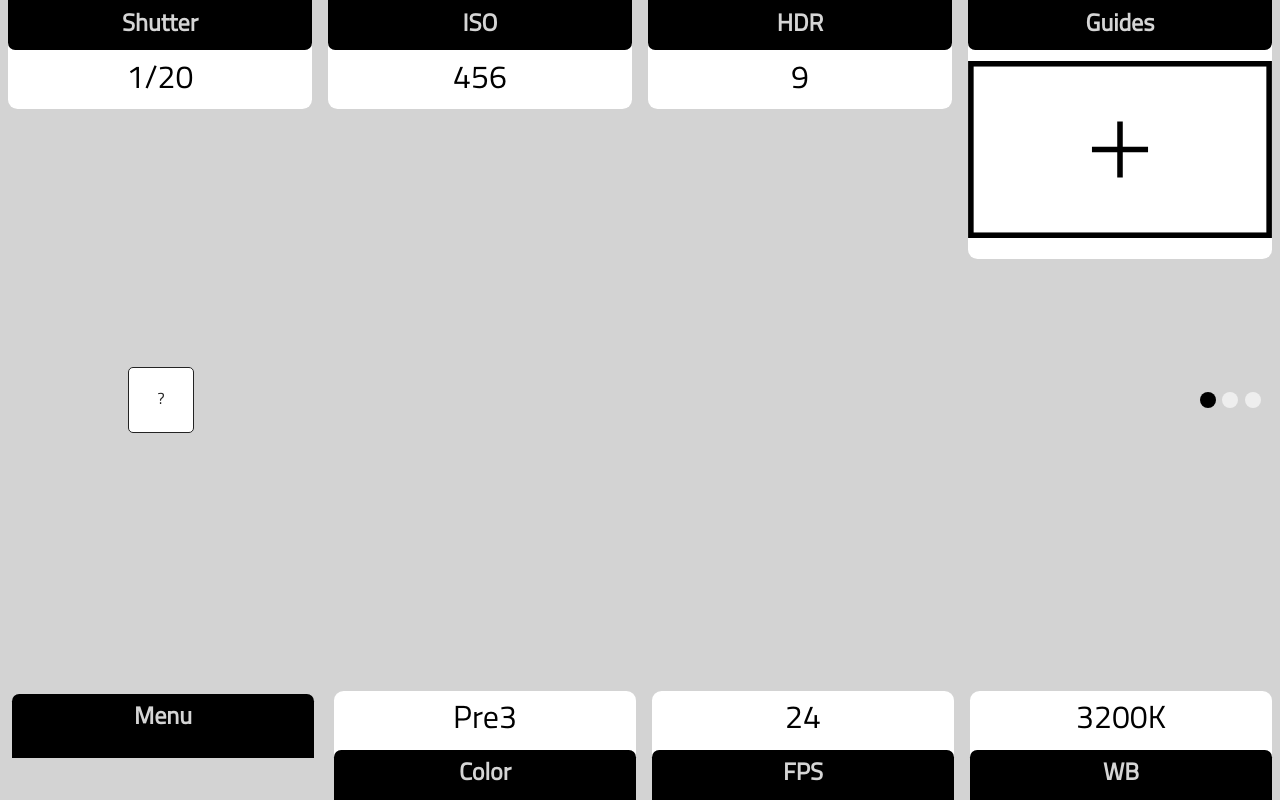
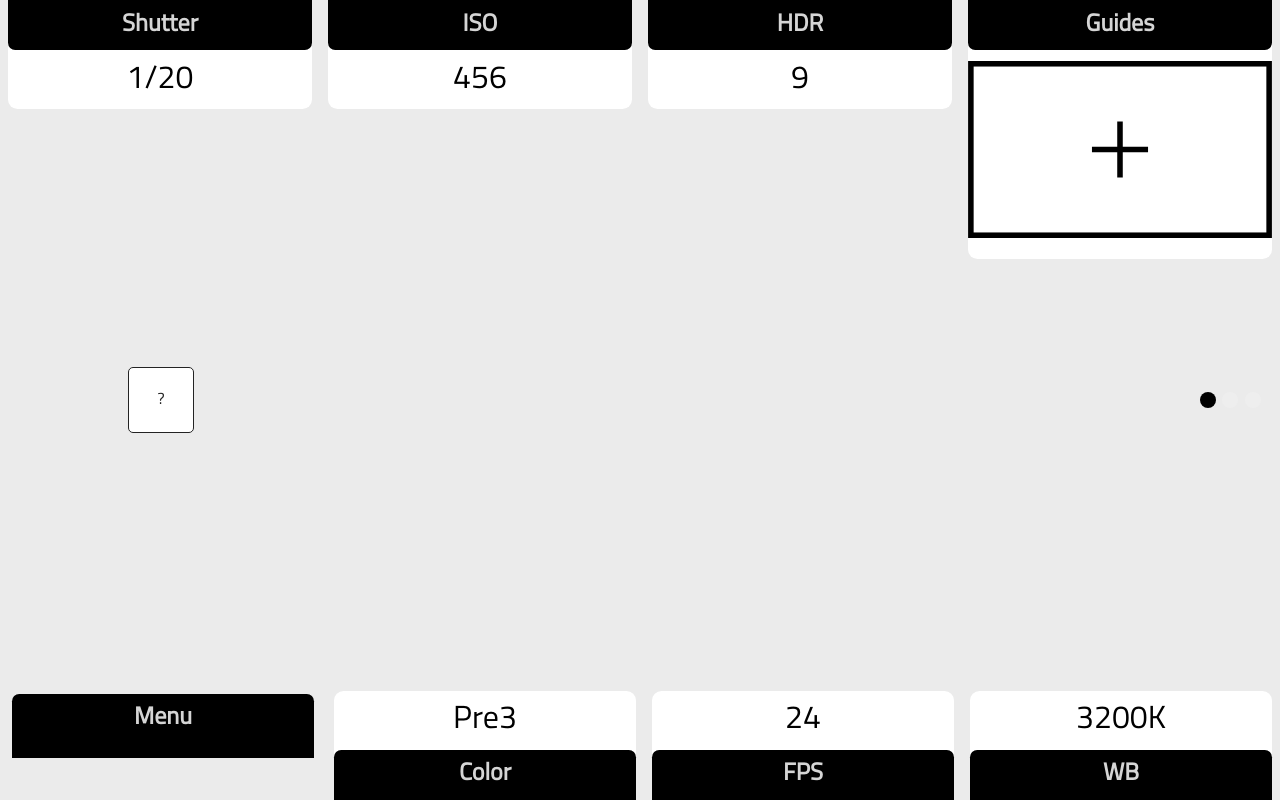
Before and after one commit to apertus-open-source-cinema/axiom-firmware, a PHP site: page / in a window 1280 px wide. Run offline with PHP 8.4, Linux system fonts and the light colour scheme.

Commit message:
color tuning

```diff
--- a/software/control_daemon/ControlGUI/css/menu.css
+++ b/software/control_daemon/ControlGUI/css/menu.css
@@ -42,7 +42,7 @@
 }
 
 .menuButton-currentvalue  {
-    background-color:#3b5ddb !important;
+    background-color:#7ebcc6 !important;
     color: #171615 !important;
 }
 
--- a/software/control_daemon/ControlGUI/css/style.css
+++ b/software/control_daemon/ControlGUI/css/style.css
@@ -7,7 +7,7 @@
     body {
         height: 100%;
         width: 100%;
-        background-color: lightgray;
+        background-color: #ebebeb;
         font-family: 'Titillium';
 
         margin: 0;
--- a/software/control_daemon/ControlGUI/js/main.js
+++ b/software/control_daemon/ControlGUI/js/main.js
@@ -127,7 +127,6 @@ function startUp() {
         ShutterSetAndClose = !ShutterSetAndClose;
         $('#ShutterSetAndCloseValue').text(BoolToReadable(ShutterSetAndClose));
     });
-
 }
 
 function scrollToElement(object, container) {
```
